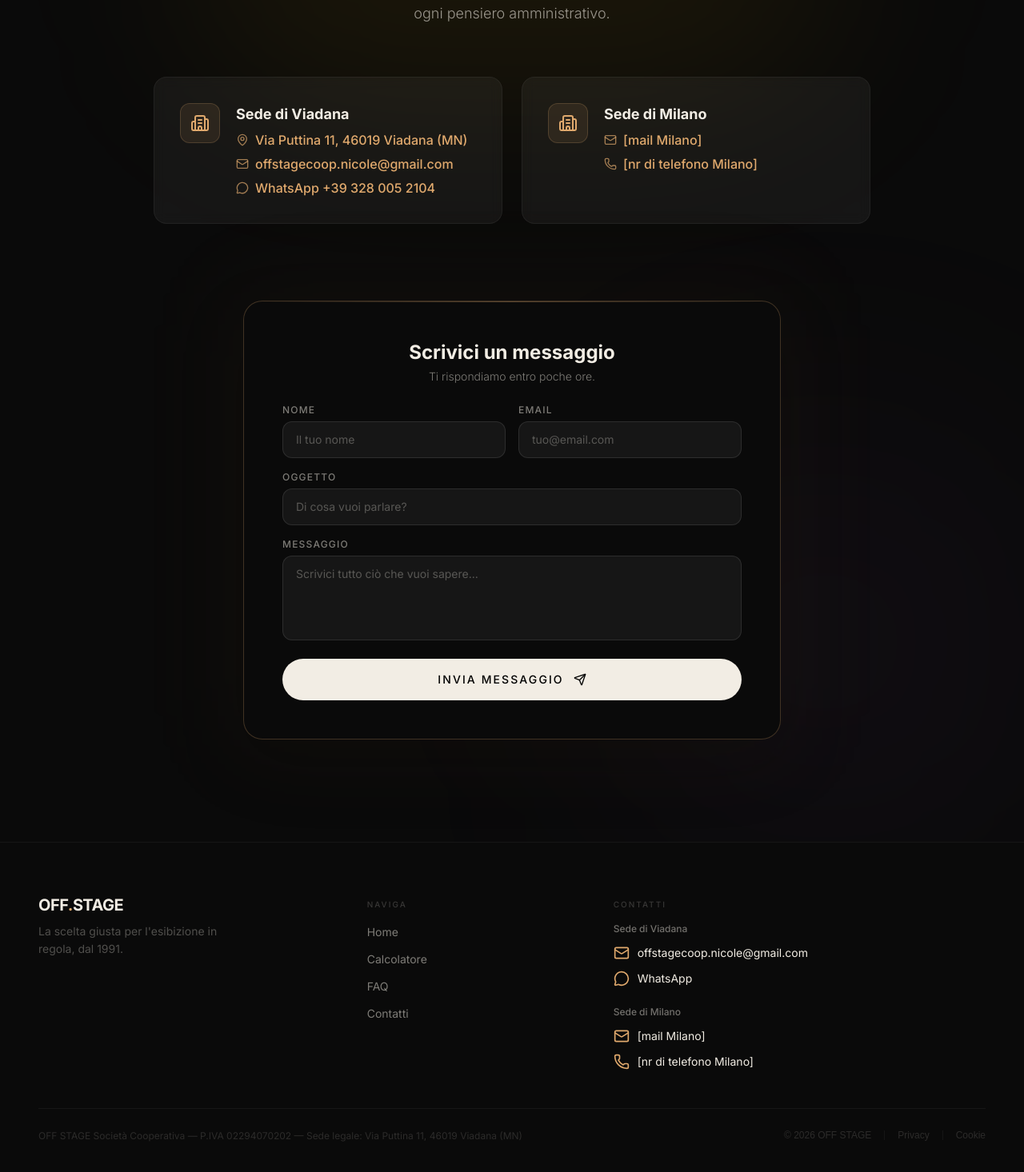
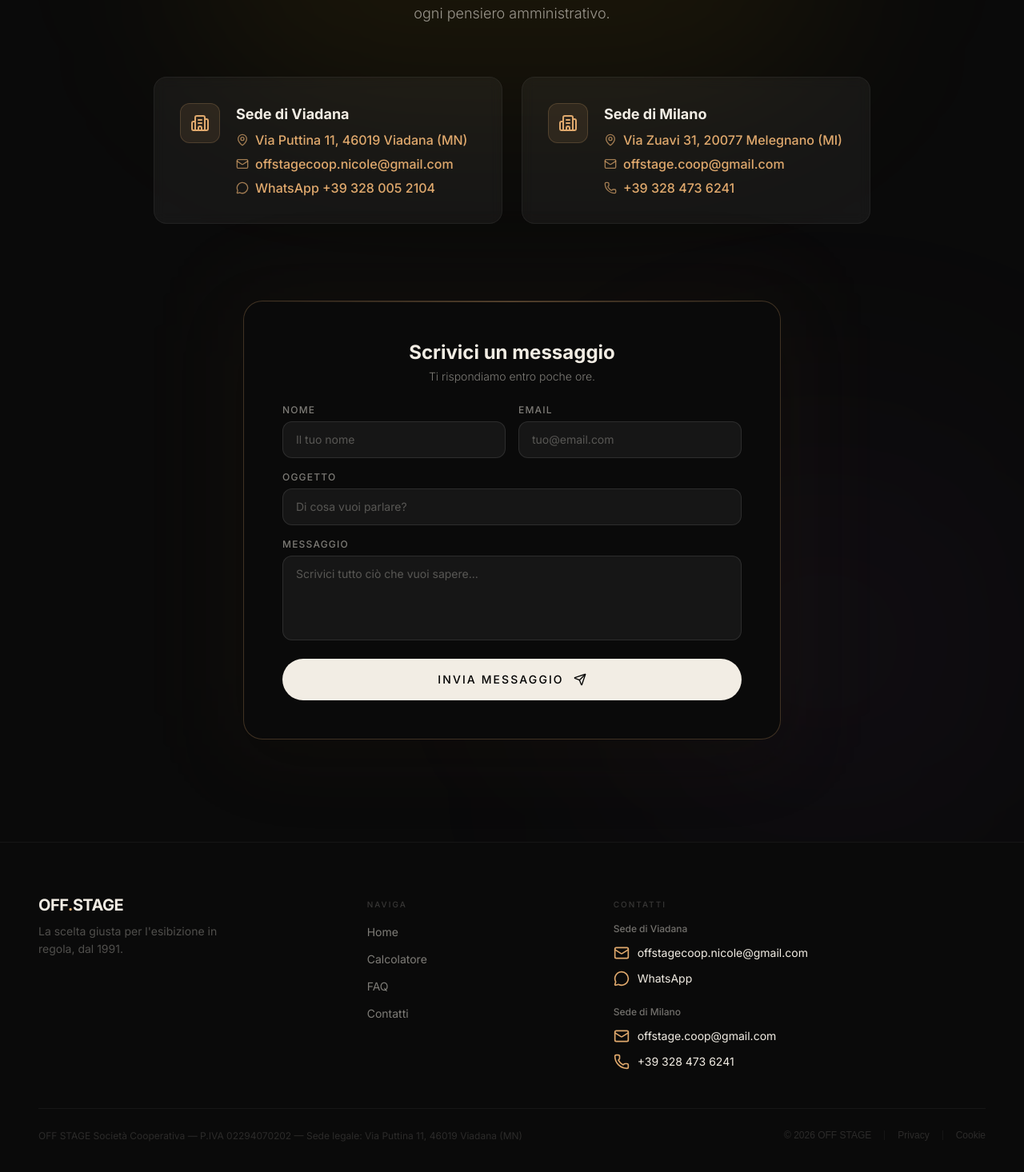
Before and after one commit to uzzinba/offstage, a Next.js app: page /contatti in a window 1280 px wide. Shown: the part 276-1742 px from the top of the page at 80% size. Built offline with nearby package versions, Linux system fonts and the light colour scheme.

Commit message:
Contatti sede di Milano

```diff
--- a/app/contatti/page.tsx
+++ b/app/contatti/page.tsx
@@ -56,10 +56,10 @@ export default function Contatti() {
     {
       icon: <Building2 className="w-6 h-6" />,
       title: "Sede di Milano",
-      // DA COMPLETARE: sostituire i segnaposto con i dati reali e aggiungere gli href ("mailto:..." e "tel:...")
       righe: [
-        { icona: <Mail className="w-4 h-4" />, testo: "[mail Milano]" },
-        { icona: <Phone className="w-4 h-4" />, testo: "[nr di telefono Milano]" },
+        { icona: <MapPin className="w-4 h-4" />, testo: "Via Zuavi 31, 20077 Melegnano (MI)", href: "https://maps.google.com/?q=Via+Zuavi+31+20077+Melegnano" },
+        { icona: <Mail className="w-4 h-4" />, testo: "offstage.coop@gmail.com", href: "mailto:offstage.coop@gmail.com" },
+        { icona: <Phone className="w-4 h-4" />, testo: "+39 328 473 6241", href: "tel:+393284736241" },
       ],
     },
   ]
--- a/components/Footer.tsx
+++ b/components/Footer.tsx
@@ -76,18 +76,24 @@ export function Footer() {
                 <span className="text-sm">WhatsApp</span>
               </a>
 
-              {/* Sede di Milano — DA COMPLETARE: sostituire i segnaposto e trasformarli in link ("mailto:..." e "tel:...") */}
+              {/* Sede di Milano */}
               <span className="font-sans text-[#F2EDE4]/45 text-xs font-medium mt-3">
                 Sede di Milano
               </span>
-              <span className="inline-flex items-center gap-2.5 font-sans text-[#F2EDE4]">
-                <Mail className="w-5 h-5 text-[#E0A96D]" />
-                <span className="text-sm">[mail Milano]</span>
-              </span>
-              <span className="inline-flex items-center gap-2.5 font-sans text-[#F2EDE4]">
-                <Phone className="w-5 h-5 text-[#E0A96D]" />
-                <span className="text-sm">[nr di telefono Milano]</span>
-              </span>
+              <a
+                href="mailto:offstage.coop@gmail.com"
+                className="inline-flex items-center gap-2.5 font-sans text-[#F2EDE4] hover:text-[#E0A96D] transition-colors duration-300 group"
+              >
+                <Mail className="w-5 h-5 text-[#E0A96D] group-hover:scale-110 transition-transform duration-300" />
+                <span className="text-sm">offstage.coop@gmail.com</span>
+              </a>
+              <a
+                href="tel:+393284736241"
+                className="inline-flex items-center gap-2.5 font-sans text-[#F2EDE4] hover:text-[#E0A96D] transition-colors duration-300 group"
+              >
+                <Phone className="w-5 h-5 text-[#E0A96D] group-hover:scale-110 transition-transform duration-300" />
+                <span className="text-sm">+39 328 473 6241</span>
+              </a>
             </div>
           </div>
         </div>
```
